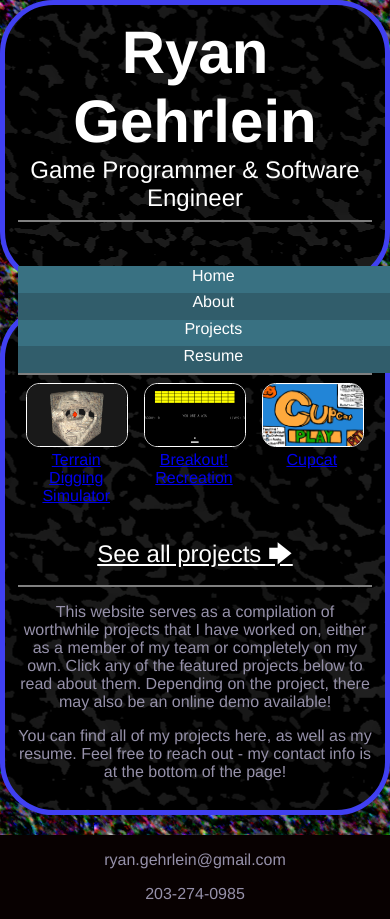
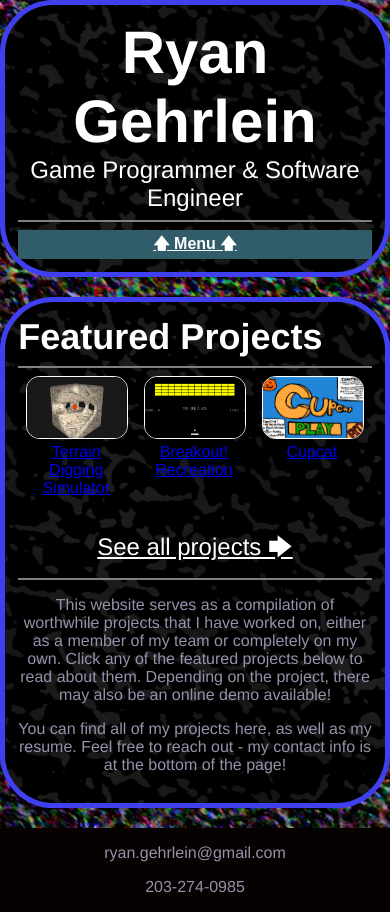
Before and after one commit to DThaiPome/dthaipome.github.io, a Vue app in the folder portfolio/: page /resume in a window 390 px wide. Built offline with nearby package versions, Linux system fonts and the light colour scheme.

Commit message:
Aggh it works good enough

```diff
--- a/portfolio/src/components/GlobalHeader.vue
+++ b/portfolio/src/components/GlobalHeader.vue
@@ -3,8 +3,8 @@
             <div v-if="headerShowTitle" class="header-title">Ryan Gehrlein</div>
             <div v-if="headerShowTitle" class="subheader-title">Game Programmer &amp; Software Engineer</div>
             <hr v-if="headerShowTitle" noshade>
-            <header-nav-toolbar class="desktop-nav"/>
-            <header-nav-mobile-dropdown class="mobile-nav"/>
+            <header-nav-toolbar class="desktop-nav" v-if="!isMobileView" />
+            <header-nav-mobile-dropdown class="mobile-nav" v-if="isMobileView"/>
         </div>
 </template>
 
@@ -24,11 +24,28 @@ export default {
             default: ''
         }
     },
+    data() {
+        return {
+            isMobileView: false
+        };
+    },
     computed: {
         ...mapGetters('global', [
             'headerShowTitle',
             'headerShowHeader'
         ])
+    },
+    mounted() {
+        this.onResize();
+        window.addEventListener('resize', this.onResize);
+    },
+    unmounted() {
+        window.addEventListener('resize', this.onResize);
+    },
+    methods: {
+        onResize() {
+            this.isMobileView = window.innerWidth <= 760;
+        }
     }
 }
 </script>
@@ -50,7 +67,7 @@ export default {
         margin: auto;
         margin-bottom: 15pt;
         padding: 10pt;
-        overflow: hidden;
+        overflow: visible;
 
         .header-title {
             font-weight: bolder;
--- a/portfolio/src/components/HeaderNavButton.vue
+++ b/portfolio/src/components/HeaderNavButton.vue
@@ -37,8 +37,18 @@ export default {
 
     @media only screen and (max-width: 760px) {
         .nav-button-container {
+            display: block;
+            width: 100%;
+            height: 100%;
+
             .nav-button {
                 background: none;
+                margin: 0;
+                padding: 0;
+                display: inline-block;
+                width: 100%;
+                height: 100%;
+                border-radius: none;
             }
 
             :hover .nav-button {
--- a/portfolio/src/components/HeaderNavMobileDropdown.vue
+++ b/portfolio/src/components/HeaderNavMobileDropdown.vue
@@ -1,11 +1,18 @@
 <template>
     <div class="dropdown-container">
-        <div v-for="(button, idx) in buttons"
-            :key="button.label"
-            :class="`nav-button-container ${buttonClass(idx)}`">
-            <header-nav-button class="nav-button"
-                :route="button.route"
-                :label="button.label"/>
+        <button class="dropdown-button" v-text="menuText"
+            v-on:click="onClick"
+            v-on:blur="onBlur" />
+        <div v-show="!collapsed" class="dropdown-elements" ref="menu">
+            <button v-for="(button, idx) in buttons"
+                :key="button.label"
+                class="dropdown-element"
+                :class="buttonClasses(idx)"
+                v-on:blur="onBlur">
+                <header-nav-button
+                    :route="button.route"
+                    :label="button.label"/>
+            </button>
         </div>
     </div>
 </template>
@@ -18,12 +25,41 @@ export default {
     components: {
         HeaderNavButton
     },
+    data() {
+        return {
+            collapsed: true,
+            dropdownElements: []
+        };
+    },
     computed: {
-        buttons: () => navButtons
+        buttons: () => navButtons,
+        menuText() {
+            const arrow = this.collapsed ? '🡅' : '🡇';
+            return `${arrow} Menu ${arrow}`;
+        }
+    },
+    watch: {
+        $route() {
+            this.collapsed = true;
+        }
+    },
+    mounted() {
+        this.dropdownElements = this.$refs.menu.querySelector('.dropdown-element');
     },
     methods: {
-        buttonClass(idx) {
-            return idx % 2 === 0 ? 'bg-1' : 'bg-2';
+        buttonClasses(idx) {
+            return {
+                'bg-1': idx % 2 === 0,
+                'bg-2': idx % 2 === 1
+            };
+        },
+        onClick() {
+            this.collapsed = !this.collapsed;
+        },
+        onBlur(event) {
+            if (!this.$refs.menu.contains(event.relatedTarget)) {
+                this.collapsed = true;
+            }
         }
     }
 }
@@ -32,12 +68,40 @@ export default {
 <style lang="less" scoped>
 @import '../assets/style/colors';
 .dropdown-container {
-    position: fixed;
+    width: 100%;
+    position: relative;
+}
+
+.dropdown-button {
+    border: none;
+    width: 100%;
+    font-size: 16px;
+    color: white;
+
+    background-color: @BG-COLOR-3;
+    line-height: 20pt;
+    text-align: center;
+    text-decoration: underline;
+    font-weight: bold;
+
+    &:hover {
+        cursor: pointer;
+    }
+}
+
+.dropdown-elements {
+    position: absolute;
     width: 100%;
 }
 
-.nav-button-container {
+.dropdown-element {
     height: 20pt;
+    position: relative;
+    width: 100%;
+    border: none;
+    font-size: 16px;
+    color: white;
+    padding: 0;
 
     &.bg-1 {
         background-color: @BG-COLOR-2;
```
